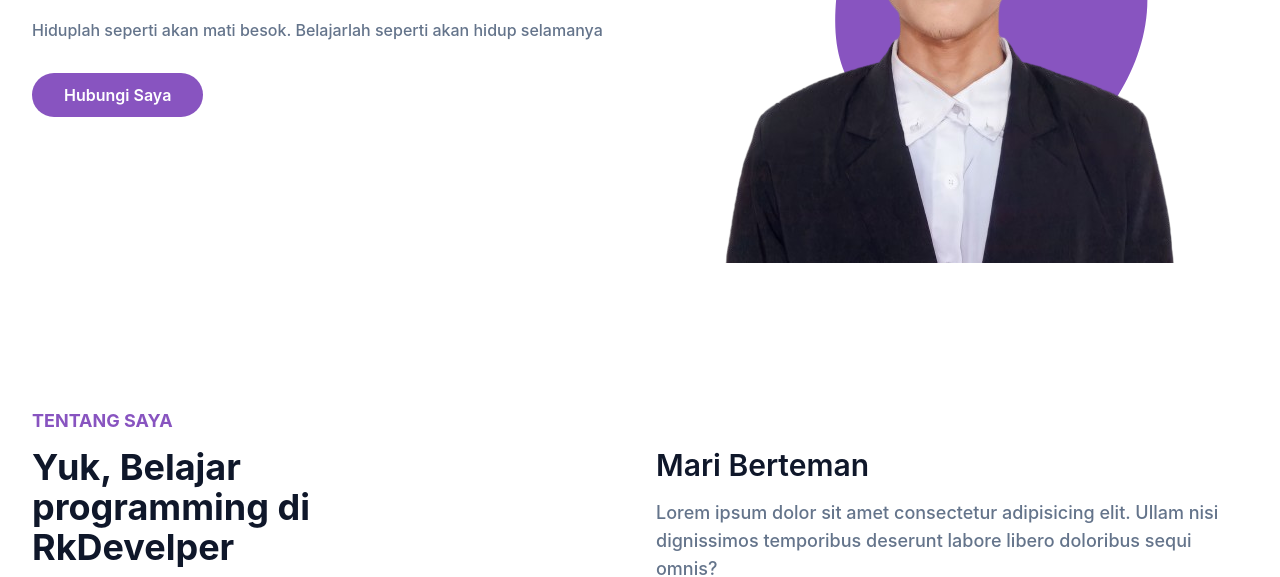
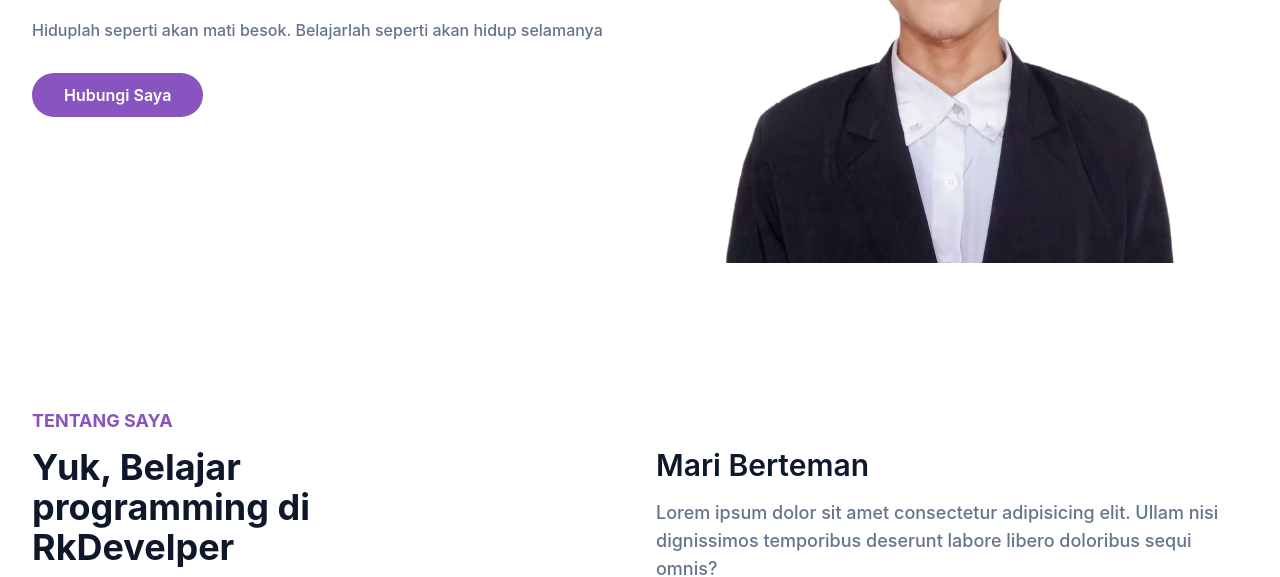
Before and after one commit to rifaulkhairi/rifaulkhairi, a plain HTML site: page index.html in a window 1280 px wide. Shown: the part 415-992 px from the top of the page. Drawn offline with Linux system fonts and the light colour scheme.

Commit message:
update portfolio

```diff
--- a/index.html
+++ b/index.html
@@ -67,11 +67,11 @@
                 <div class="w-full self-end px-4 lg:w-1/2">
                     <div class="relative mt-10 lg:mt-9 lg:right-0">
                         <img src="src/img/foto-trasn-11.png" alt="Rifa Ulkhairi" class="max-w-full mx-auto">
-                        <span class="absolute -bottom-14 -z-10 left-0.5 -translate-x-0.5 md:scale-125">
+                        <!-- <span class="absolute -bottom-14 -z-10 left-0.5 -translate-x-0.5 md:scale-125">
                             <svg width="500" height="500" viewBox="0 0 200 200" xmlns="http://www.w3.org/2000/svg">
                                 <path fill="#8854c0" d="M63.4,-26.9C68.8,-3.9,50.6,20.4,34.5,27.3C18.4,34.2,4.4,23.7,-5.3,14.9C-14.9,6.1,-20.2,-1.1,-18.6,-18.8C-17,-36.5,-8.5,-64.8,10.2,-68.1C29,-71.4,57.9,-49.8,63.4,-26.9Z" transform="translate(100 100) scale(1.2)" />
                               </svg>
-                        </span>
+                        </span> -->
 
                     </div>
                 </div>
```
